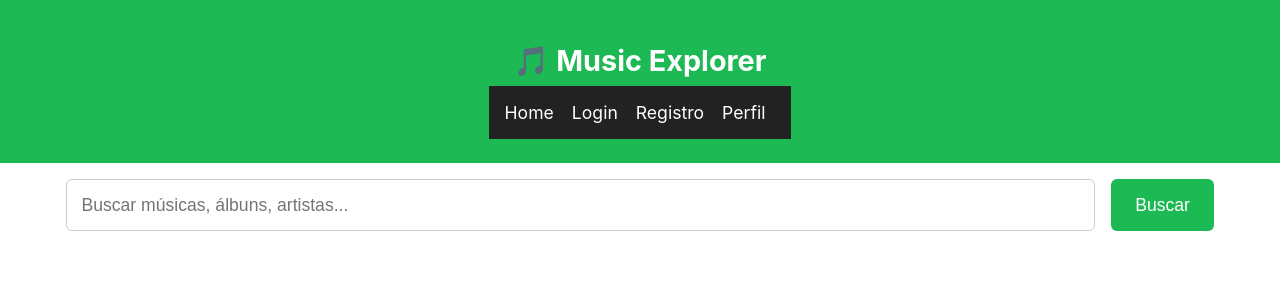
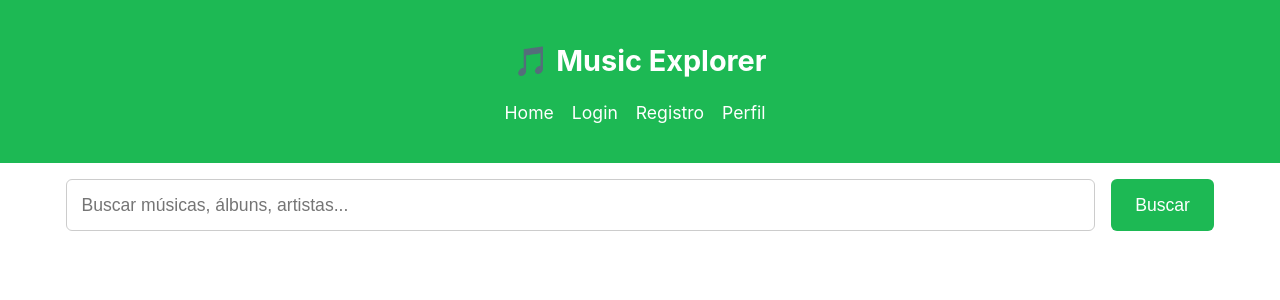
Before and after one commit to marcelosampaio/MusicExplorer, a React (Create React App) app: page / in a window 1280 px wide. Shown: the top 300 px of the page. Built offline with nearby package versions, Linux system fonts and the light colour scheme; the HTML template or start-up script is replaced by a standard one.

Commit message:
fix: Navbar bg color

```diff
--- a/src/styles/NavBar.css
+++ b/src/styles/NavBar.css
@@ -1,5 +1,5 @@
 .nav-bar {
-    background: #222;
+    background: #1db954;
     color: #fff;
     padding: 1rem;
     display: flex;
```
